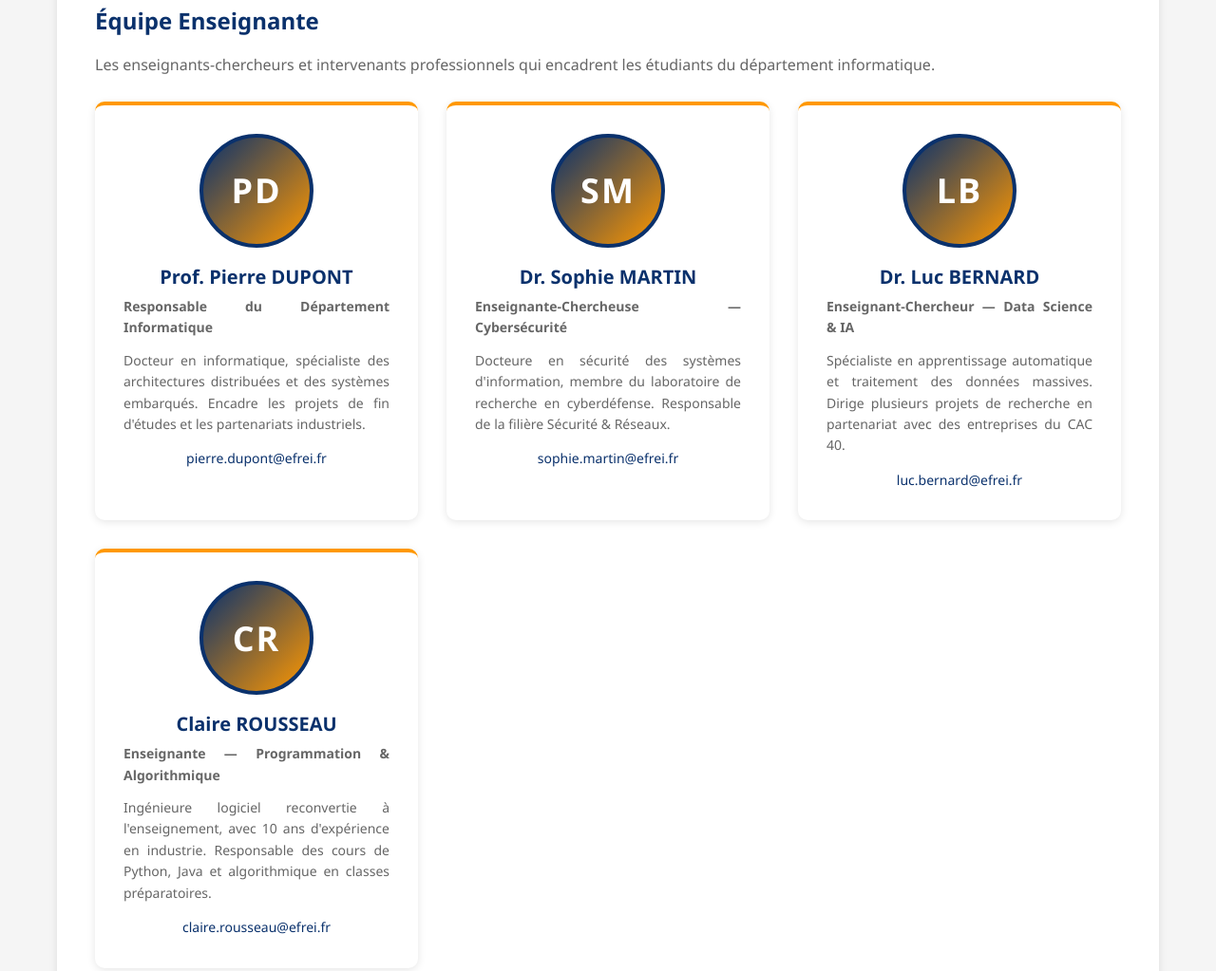
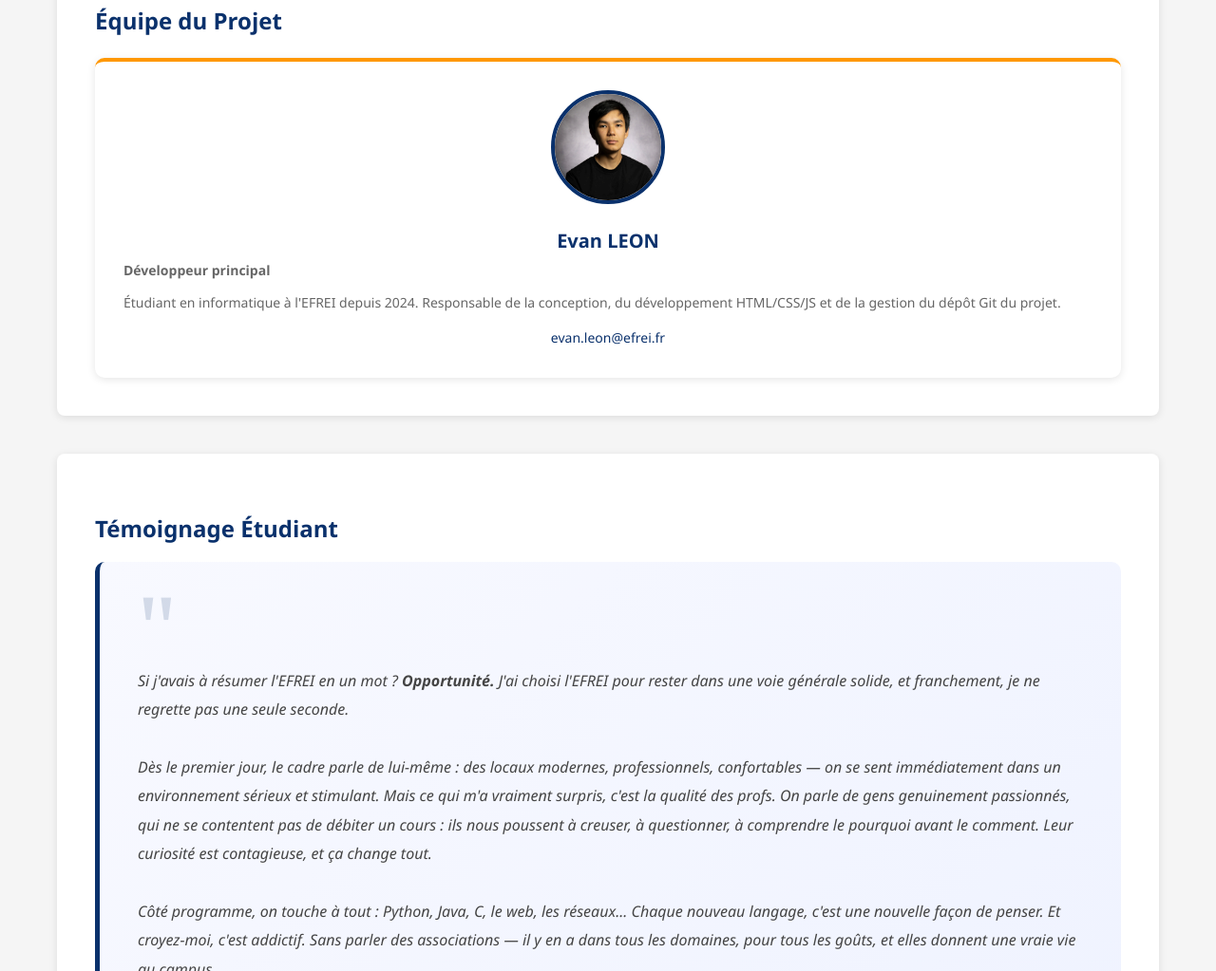
Before and after one commit to Kosinix-17/projet-suivi, a plain HTML site: page pages/equipe.html in a window 1280 px wide. Shown: the part 545-1568 px from the top of the page at 95% size. Drawn offline with Linux system fonts and the light colour scheme.

Commit message:
Add files via upload

```diff
--- a/pages/equipe.html
+++ b/pages/equipe.html
@@ -37,56 +37,6 @@
                 <p>Découvrez les étudiants et enseignants qui font vivre le département informatique de l'EFREI.</p>
             </section>
 
-            <section class="content-section">
-                <h3>Équipe Enseignante</h3>
-                <p style="color:#666; margin-bottom:25px;">Les enseignants-chercheurs et intervenants professionnels qui encadrent les étudiants du département informatique.</p>
-                <div class="team-grid">
-                    <div class="team-card">
-                        <div class="team-photo-placeholder">
-                            <span class="team-initials">PD</span>
-                        </div>
-                        <div class="team-info">
-                            <h4>Prof. Pierre DUPONT</h4>
-                            <p class="team-role">Responsable du Département Informatique</p>
-                            <p>Docteur en informatique, spécialiste des architectures distribuées et des systèmes embarqués. Encadre les projets de fin d'études et les partenariats industriels.</p>
-                            <a href="mailto:pierre.dupont@efrei.fr" class="team-email">pierre.dupont@efrei.fr</a>
-                        </div>
-                    </div>
-                    <div class="team-card">
-                        <div class="team-photo-placeholder">
-                            <span class="team-initials">SM</span>
-                        </div>
-                        <div class="team-info">
-                            <h4>Dr. Sophie MARTIN</h4>
-                            <p class="team-role">Enseignante-Chercheuse — Cybersécurité</p>
-                            <p>Docteure en sécurité des systèmes d'information, membre du laboratoire de recherche en cyberdéfense. Responsable de la filière Sécurité & Réseaux.</p>
-                            <a href="mailto:sophie.martin@efrei.fr" class="team-email">sophie.martin@efrei.fr</a>
-                        </div>
-                    </div>
-                    <div class="team-card">
-                        <div class="team-photo-placeholder">
-                            <span class="team-initials">LB</span>
-                        </div>
-                        <div class="team-info">
-                            <h4>Dr. Luc BERNARD</h4>
-                            <p class="team-role">Enseignant-Chercheur — Data Science & IA</p>
-                            <p>Spécialiste en apprentissage automatique et traitement des données massives. Dirige plusieurs projets de recherche en partenariat avec des entreprises du CAC 40.</p>
-                            <a href="mailto:luc.bernard@efrei.fr" class="team-email">luc.bernard@efrei.fr</a>
-                        </div>
-                    </div>
-                    <div class="team-card">
-                        <div class="team-photo-placeholder">
-                            <span class="team-initials">CR</span>
-                        </div>
-                        <div class="team-info">
-                            <h4>Claire ROUSSEAU</h4>
-                            <p class="team-role">Enseignante — Programmation & Algorithmique</p>
-                            <p>Ingénieure logiciel reconvertie à l'enseignement, avec 10 ans d'expérience en industrie. Responsable des cours de Python, Java et algorithmique en classes préparatoires.</p>
-                            <a href="mailto:claire.rousseau@efrei.fr" class="team-email">claire.rousseau@efrei.fr</a>
-                        </div>
-                    </div>
-                </div>
-            </section>
 
             <section class="content-section">
                 <h3>Équipe du Projet</h3>
@@ -144,7 +94,7 @@
 
             <section class="game-of-the-year">
                 <div class="container">
-                    <h3>🏆 Projets Étudiants — Meilleur Jeu de l'Année</h3>
+                    <h3> Projets Étudiants - Meilleur Jeu de l'Année</h3>
 
                     <div class="game-content">
                         <div class="game-description">
--- a/styles.css
+++ b/styles.css
@@ -439,17 +439,16 @@ body {
 
 .game-description li {
     padding: 8px 0;
-    padding-left: 25px;
+    padding-left: 20px;
     position: relative;
     color: #666;
 }
 
 .game-description li:before {
-    content: "✓";
+    content: "–";
     position: absolute;
     left: 0;
-    color: var(--secondary-color);
-    font-weight: bold;
+    color: #666;
 }
 
 .game-gallery {
@@ -1891,7 +1890,7 @@ form button:hover {
     left: 50%;
     transform: translate(-50%, -50%);
     color: #4fc3f7;
-    font-size: clamp(14px, 2vw, 20px);
+    font-size: clamp(22px, 3.5vw, 38px);
     font-style: italic;
     letter-spacing: 2px;
     text-align: center;
@@ -1957,7 +1956,7 @@ form button:hover {
 .sw-crawl-content {
     color: #f5c518;
     font-family: 'Times New Roman', Times, serif;
-    font-size: clamp(13px, 1.8vw, 18px);
+    font-size: clamp(18px, 2.8vw, 32px);
     text-align: justify;
     padding: 30px 20px 200px;
     line-height: 1.9;
@@ -1971,15 +1970,15 @@ form button:hover {
 
 .sw-episode-label {
     text-align: center !important;
-    font-size: 14px;
-    letter-spacing: 4px;
+    font-size: 22px;
+    letter-spacing: 6px;
     margin-bottom: 18px !important;
     opacity: 0.8;
 }
 
 .sw-crawl-title {
     text-align: center;
-    font-size: clamp(20px, 3vw, 30px);
+    font-size: clamp(34px, 5.5vw, 58px);
     letter-spacing: 3px;
     margin-bottom: 35px;
     color: #f5c518;
```
Also changed, not shown: pages/contact.html (+1 -1 lines), pages/inscription.html (+2 -2 lines).
